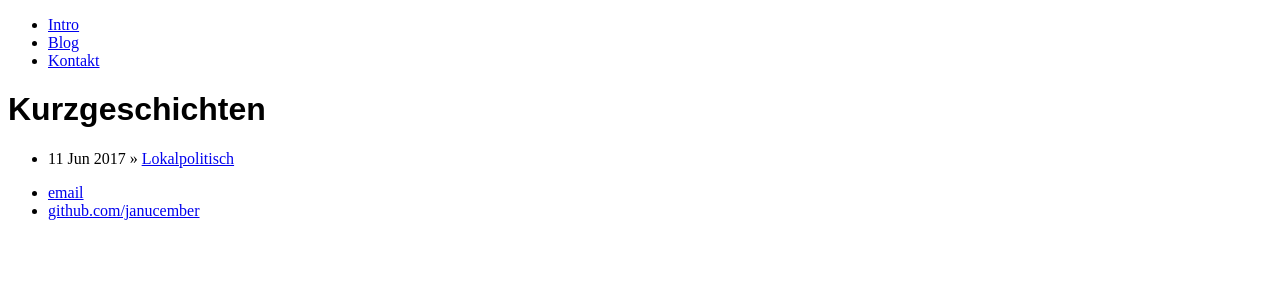
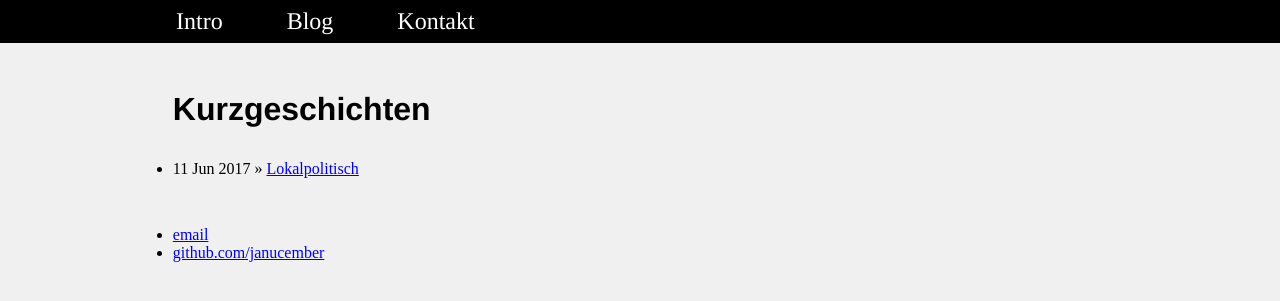
Before and after one commit to janucember/creative-writing-german, a Jekyll site: the page built from index.html, in a window 1280 px wide. Shown: the top 301 px of the page. Built offline with Jekyll 4.4.1, drawn with Linux system fonts in a browser that asks for light colours.

Commit message:
build style

```diff
--- a/_layouts/default.html
+++ b/_layouts/default.html
@@ -13,6 +13,7 @@
               <li><a href="/creative-writing-german/kontakt">Kontakt</a></li>
           </ul>
       </nav>
+      <div id="wrapper">
           <div class="container">
 
           {{ content }}
@@ -24,5 +25,6 @@
                   <li><a href="https://github.com/janucember">github.com/janucember</a></li>
             </ul>
           </footer>
+        </div>
     </body>
   </html>
--- a/css/main.css
+++ b/css/main.css
@@ -1,3 +1,85 @@
+/* global */
+* {
+    padding: 0;
+    margin: 0;
+}
+
+html {
+    background-color: #f0f0f0;
+}
+
+body {
+    margin-left: auto;
+    margin-right: auto;
+}
+
+/* navigation */
+
+nav {
+    vertical-align: middle;
+}
+
+nav ul {
+    overflow: hidden;
+    background-color: #000000;
+}
+
+@media only screen and (min-width: 830px) {
+    nav ul {
+        padding-left: 10em;
+    }
+}
+
+
+nav li {
+    display: inline;
+    float: left;
+    list-style-type: none;
+
+    padding-top: .5em;
+    padding-bottom: .5em;
+    padding-right: 1em;
+    padding-left: 1em;
+    margin-right: 2em;
+}
+
+nav li:hover {
+    background-color: #fb055f;
+}
+
+nav a {
+    display: block;
+
+
+    font-family: Times, "Times New Roman", serif;
+    font-size: 1.5em;
+    color: white;
+    text-decoration: none;
+}
+
+/* content */
+
+.container {
+    padding-top: 3em;
+    padding-left: 1.5em;
+}
+
+/* footer */
+
+footer {
+    padding-top: 3em;
+    padding-left: 1.5em;
+}
+
+@media only screen and (min-width: 830px) {
+    .container, footer {
+        padding-left: 10.8em;
+    }
+}
+
+/* headings */
 h1 {
-    font-family: sans-serif;
+    font-family: Helvetica, Arial, sans-serif;
+
+    padding-bottom: 1em;
 }
```
Lines whose indentation alone changed are shown as unchanged.
